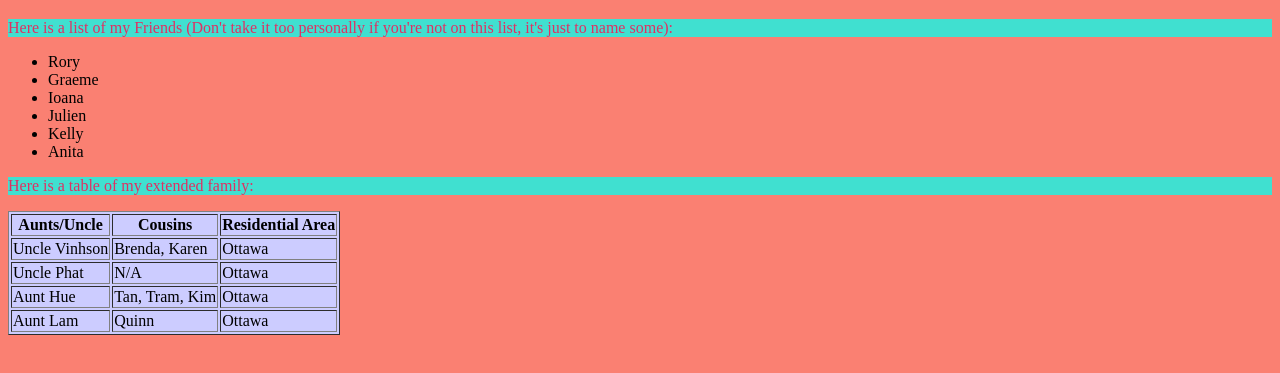
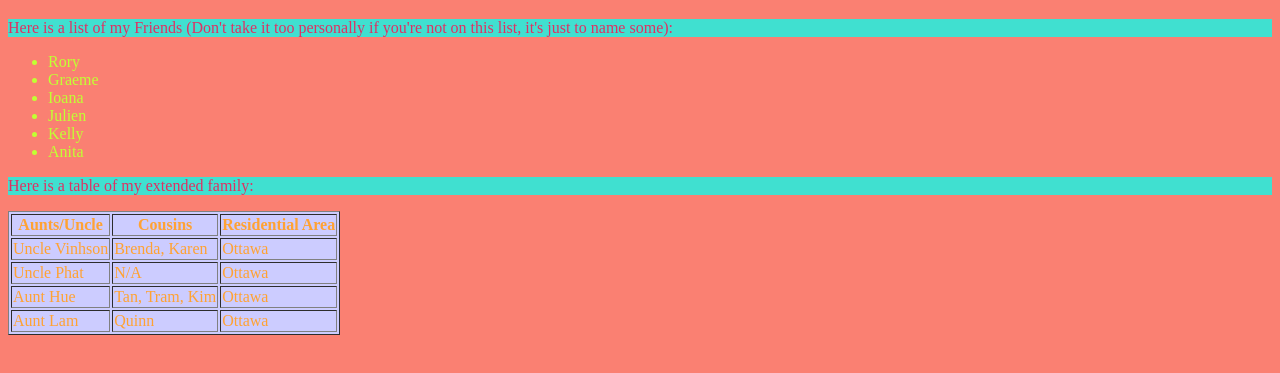
Before and after one commit to ICS2O-Programming-VanN/Unit1-04-HTML-CSS, a plain HTML site: page more_style.html in a window 1280 px wide. Shown: the part 141-514 px from the top of the page. Drawn offline with Linux system fonts and the light colour scheme.

Commit message:
Updated README file and added more colored text to style2.css

```diff
--- a/css/style2.css
+++ b/css/style2.css
@@ -6,14 +6,19 @@ h1 {
   background-color: rgb(159, 226, 191);
   padding: 40px;
   text-align: center;
-  color: #FFA233
+  color: #FFA233;
 }
 
 p {
   background-color: rgb(64, 224, 208);
-  color: #DE3163
+  color: #DE3163;
 }
 
 table {
-  background-color: rgb(204, 204, 255)
+  background-color: rgb(204, 204, 255);
+  color: #FFA233;
 }
+
+ul{
+  color: #C1FF33;
+}
```
Also changed, not shown: 1 other file.
